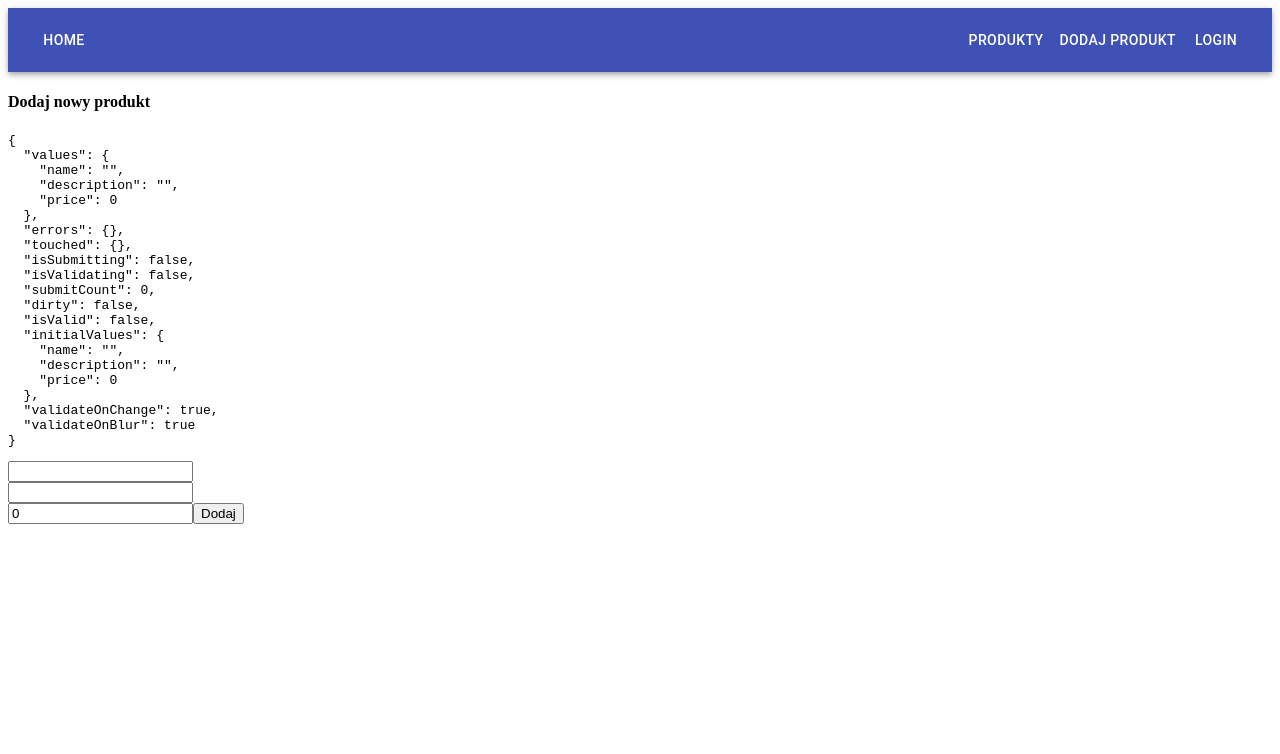
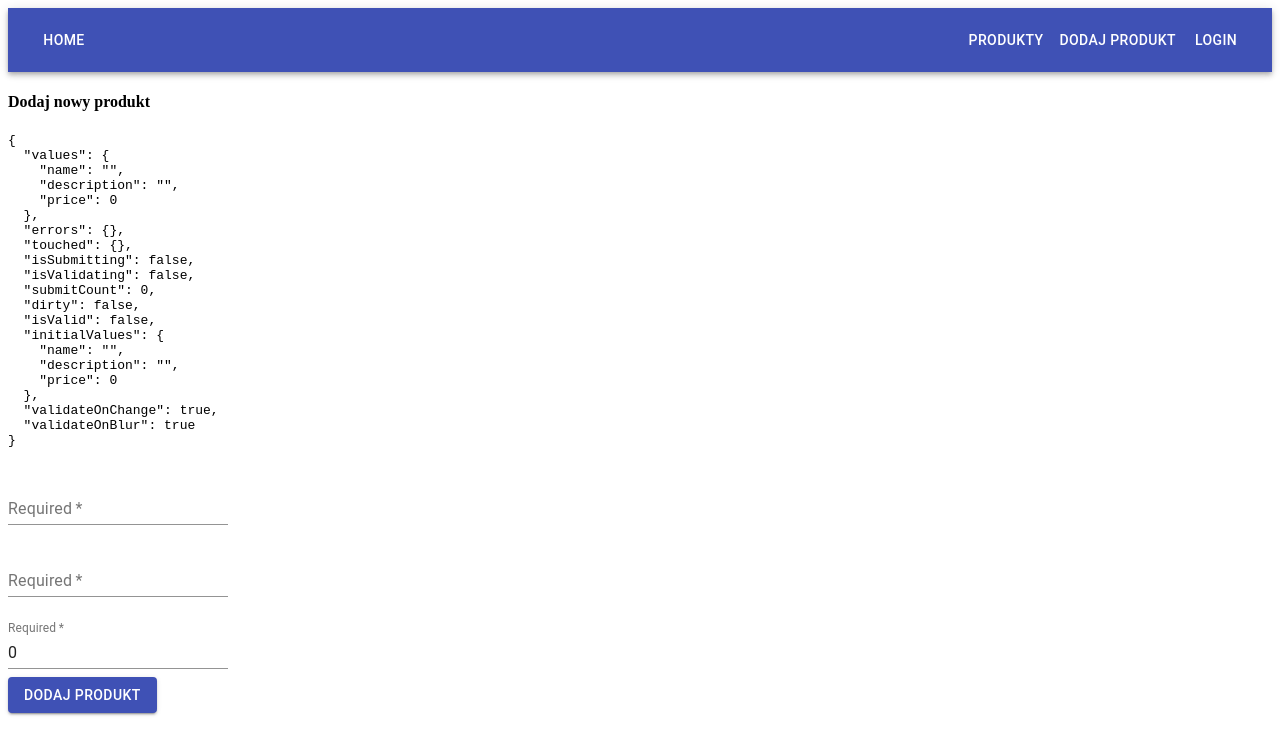
Before and after one commit to mrszympek/scan-tree, a React (Create React App) app in the folder web/: page /add-product in a window 1280 px wide. Shown: the top 754 px of the page. Built offline with nearby package versions, Linux system fonts and the light colour scheme.

Commit message:
add products form WIP

```diff
--- a/web/src/app/addProcuct/AddProduct.tsx
+++ b/web/src/app/addProcuct/AddProduct.tsx
@@ -1,3 +1,5 @@
+import { TextField } from '@material-ui/core';
+import Button from '@material-ui/core/Button';
 import { gql } from 'apollo-boost';
 import { Field, FieldProps, Form, Formik, FormikProps } from 'formik';
 import * as React from 'react';
@@ -32,27 +34,42 @@ export const ADD_PRODUCT = gql`
 
 export const handleFormSubmit = async (values: ProductValues) => {
 
-  const {data} = await client.mutate<ProductValues>({
+  const { data } = await client.mutate<ProductValues>({
     mutation: ADD_PRODUCT,
     refetchQueries: GET_PRODUCTS,
     variables: {
       name: values.name,
       description: values.description,
       price: values.price
-    }});
+    }
+  });
 
   console.log(typeof values.price, data);
 };
 
 export const PriceComponent = ({ field }: FieldProps<ProductValues>) => (
-  <input type="number" { ...field } />
-);
+  <TextField
+    required
+    type="number"
+    id="standard-required"
+    label="Required"
+    defaultValue="Hello World"
+    margin="normal"
+    { ...field }
+  />);
 
 export const TextComponent: React.FC<FieldProps<ProductValues>> = ({
   field
 }) => (
   <div>
-    <input type="text" { ...field } />
+    <TextField
+      required
+      id="standard-required"
+      label="Required"
+      defaultValue="Hello World"
+      margin="normal"
+      { ...field }
+    />
   </div>
 );
 
@@ -73,11 +90,11 @@ export const AddProduct = () => {
 						</pre>
             <Field
               name="name"
-              component={TextComponent}
+              component={ TextComponent }
             />
             <Field
               name="description"
-              component={TextComponent}
+              component={ TextComponent }
             />
             <Field
               name="price"
@@ -85,7 +102,15 @@ export const AddProduct = () => {
               type="number"
             />
 
-            <button type="submit">Dodaj</button>
+            <div>
+              <Button
+                color="primary"
+                variant="contained"
+                type="submit"
+              >
+                Dodaj produkt
+              </Button>
+            </div>
           </Form>
         ) }
       />
```
